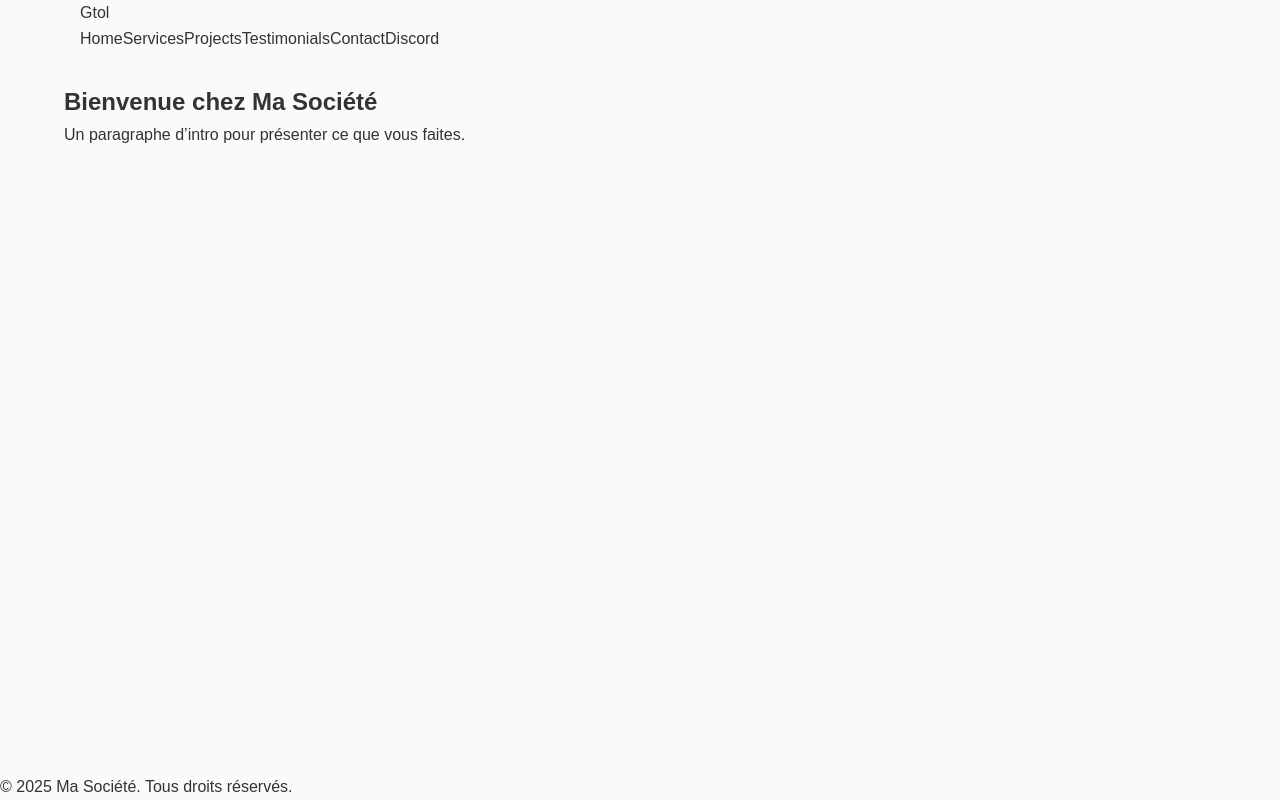
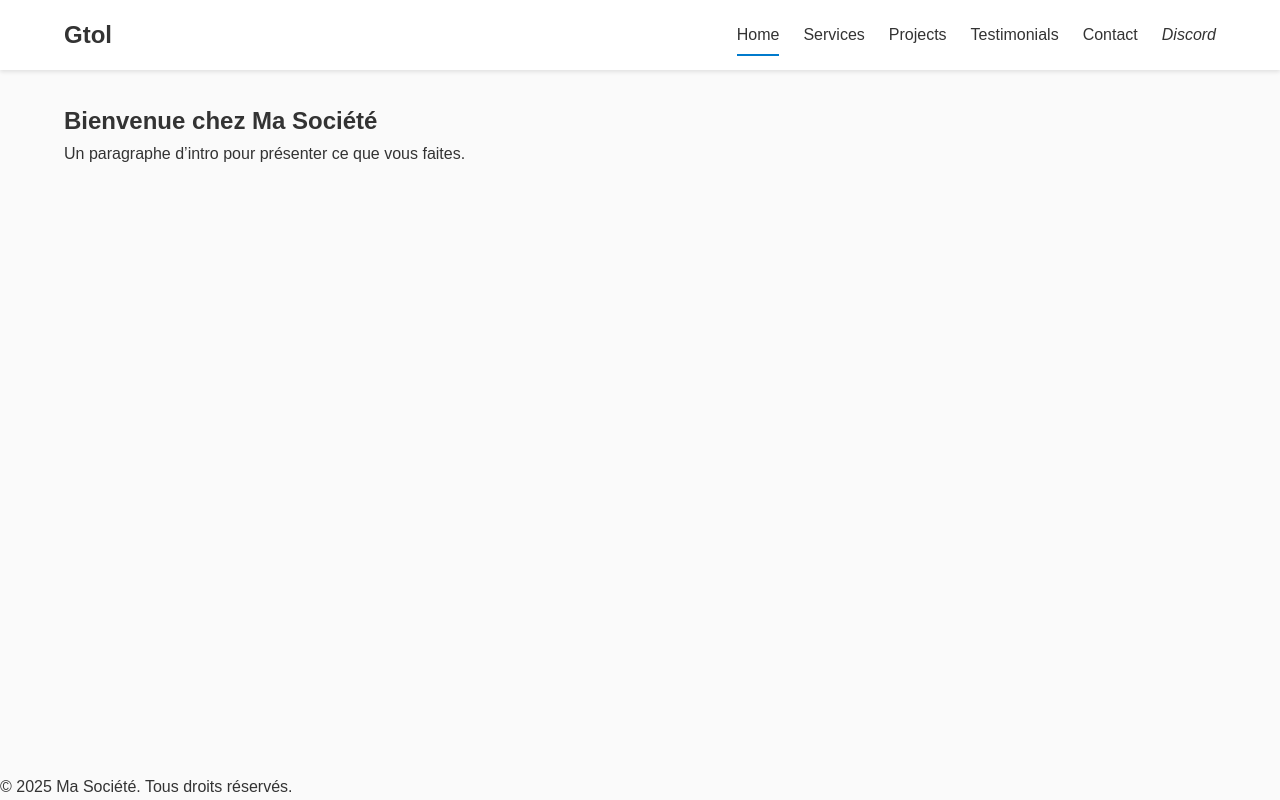
Before and after one commit to CruckStore/portfolio, a React (Vite) app in the folder frontend/: page / in a window 1280 px wide. Built offline with nearby package versions, Linux system fonts and the light colour scheme.

Commit message:
add Header.scss for site header styling; include navigation links and Discord link

```diff
--- a/frontend/src/styles/Header.scss
+++ b/frontend/src/styles/Header.scss
@@ -0,0 +1,40 @@
+.site-header {
+    background-color: #fff;
+    box-shadow: 0 2px 4px rgba(0,0,0,0.1);
+
+    .header-inner {
+      display: flex;
+      align-items: center;
+      justify-content: space-between;
+      padding: 1rem 0;
+    }
+
+    .logo {
+      font-size: 1.5rem;
+      font-weight: bold;
+    }
+
+    .nav-links {
+      display: flex;
+      gap: 1.5rem;
+
+      a {
+        position: relative;
+        padding: 0.25rem 0;
+
+        &.active::after {
+          content: '';
+          position: absolute;
+          bottom: -4px;
+          left: 0;
+          width: 100%;
+          height: 2px;
+          background-color: #007acc;
+        }
+      }
+
+      .discord-link {
+        font-style: italic;
+      }
+    }
+  }
```
